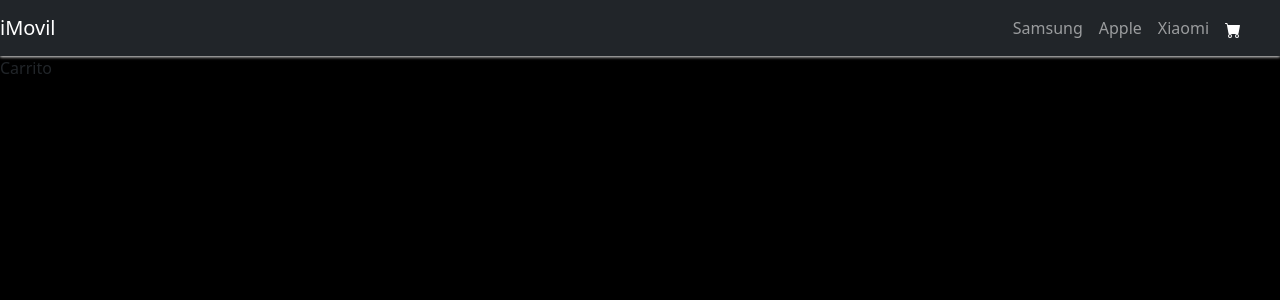
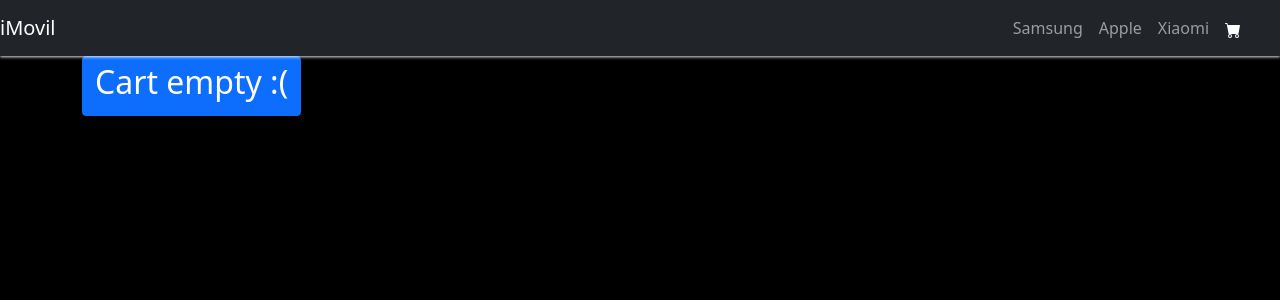
Before and after one commit to amtiv/coderReact, a React (Create React App) app: page /carrito in a window 1280 px wide. Shown: the top 300 px of the page. Built offline with nearby package versions, Linux system fonts and the light colour scheme.

Commit message:
Context
Context

```diff
--- a/src/App.js
+++ b/src/App.js
@@ -2,13 +2,16 @@ import React from "react";
 import NavBar from "./components/NavBar";
 import { BrowserRouter } from "react-router-dom";
 import Main from "./components/Main";
+import CartProvider from "./components/CartContext";
 
 const App = () => {
   return (
-    <BrowserRouter>
-      <NavBar />
-      <Main />
-    </BrowserRouter>
+    <CartProvider>
+      <BrowserRouter>
+        <NavBar />
+        <Main />
+      </BrowserRouter>
+    </CartProvider>
   );
 };
 
--- a/src/components/Carrito.js
+++ b/src/components/Carrito.js
@@ -1,7 +1,59 @@
 import React from "react";
+import { cartContext } from "./CartContext";
+import { Link } from "react-router-dom";
+import { Button } from "react-bootstrap";
+import { useContext } from "react";
 
 const Carrito = () => {
-  return <div>Carrito</div>;
+  const useCartContext = useContext(cartContext);
+  const { cart, remove, clear } = useCartContext;
+
+  return (
+    <section className="container">
+      <div>
+        {cart.length === 0 ? (
+          <Link to="/">
+            <Button color="info">
+              <h2>Cart empty :(</h2>
+            </Button>
+          </Link>
+        ) : (
+          <>
+            {cart.map((item) => (
+              <div key={item.product.id} id="cart">
+                <img
+                  src={item.product.pictureUrl}
+                  height="250px"
+                  width="200px"
+                  alt="sample cell"
+                />
+                <span>
+                  <h3>Item:</h3>
+                  <p>{item.product.title}</p>
+                </span>
+                <span>
+                  <h3>Price x Amount: </h3>
+                  <p>
+                    $ {item.product.price} x {item.count} units
+                  </p>
+                </span>
+                <span>
+                  <h3>Total:</h3> <p>${item.product.price * item.count}</p>
+                </span>
+                <Button onClick={() => remove(item.product)} variant="danger">
+                  Delete from cart
+                </Button>{" "}
+                {""}
+                <Button onClick={clear} variant="info">
+                  Clear cart
+                </Button>
+              </div>
+            ))}
+          </>
+        )}
+      </div>
+    </section>
+  );
 };
 
 export default Carrito;
--- /dev/null
+++ b/src/components/CartContext.js
@@ -0,0 +1,55 @@
+import { createContext, useState } from "react";
+import { toast } from "react-toastify";
+
+export const cartContext = createContext([]);
+const { Provider } = cartContext;
+
+const CartProvider = ({ children }) => {
+  const [cart, setCart] = useState([]);
+
+  const AddToCart = (product, count) => {
+    let cartProduct = { product, count };
+    let AuxCart = [];
+
+    if (isInCart(product)) {
+      cartProduct = cart.find((item) => item.product === product);
+      cartProduct.count = cartProduct.count + count;
+      AuxCart = [...cart];
+    } else {
+      AuxCart = [cartProduct, ...cart];
+    }
+    setCart(AuxCart);
+  };
+
+  const remove = (product) => {
+    if (isInCart(product)) {
+      const AuxCart = cart.filter((item) => item.product !== product);
+      setCart(AuxCart);
+      toast.info(product.title + " removed");
+    }
+  };
+
+  const clear = () => {
+    setCart([]);
+    toast.info("Cart deleted.");
+  };
+
+  const isInCart = (product) => {
+    return cart && cart.some((item) => item.product === product);
+  };
+
+  return (
+    <Provider
+      value={{
+        cart,
+        AddToCart,
+        remove,
+        clear,
+      }}
+    >
+      {children}
+    </Provider>
+  );
+};
+
+export default CartProvider;
--- a/src/components/ItemCount.js
+++ b/src/components/ItemCount.js
@@ -2,23 +2,23 @@ import React from "react";
 import { useState } from "react";
 import { Button } from "react-bootstrap";
 
-const ItemCount = (props) => {
-  const [contador, setContador] = useState(props.initial);
+const ItemCount = ({ stock, initial, onAdd }) => {
+  const [contador, setContador] = useState(initial);
 
   const handleIncrease = () => {
-    if (contador < props.stock) {
+    if (contador < stock) {
       setContador(contador + 1);
     }
   };
 
   const handleSubtract = () => {
-    if (props.initial < contador) {
+    if (initial < contador) {
       setContador(contador - 1);
     }
   };
 
-  const handleSubmit = (e) => {
-    props.onAdd(contador);
+  const handleSubmit = () => {
+    onAdd(contador);
   };
 
   return (
--- a/src/components/ItemDetail.js
+++ b/src/components/ItemDetail.js
@@ -1,16 +1,15 @@
-import { useState } from "react";
+import { useContext, useState } from "react";
 import ItemCount from "./ItemCount";
 import { toast } from "react-toastify";
 import { Link } from "react-router-dom";
+import { cartContext } from "./CartContext";
 
 const ItemDetail = ({ products }) => {
   const [select, setSelect] = useState(false);
+  const { AddToCart } = useContext(cartContext);
 
   const onAdd = (unit) => {
-    console.log("Test");
-    if (unit !== undefined) {
-      setSelect(unit);
-    }
+    // AddToCart(products, unit);
     toast.success("Added: " + unit + " to the cart!");
   };
 
--- a/src/estilos.scss
+++ b/src/estilos.scss
@@ -66,3 +66,7 @@ body {
   border: gray 0.1em solid;
   text-align: center;
 }
+
+.container {
+  color: white;
+}
```
